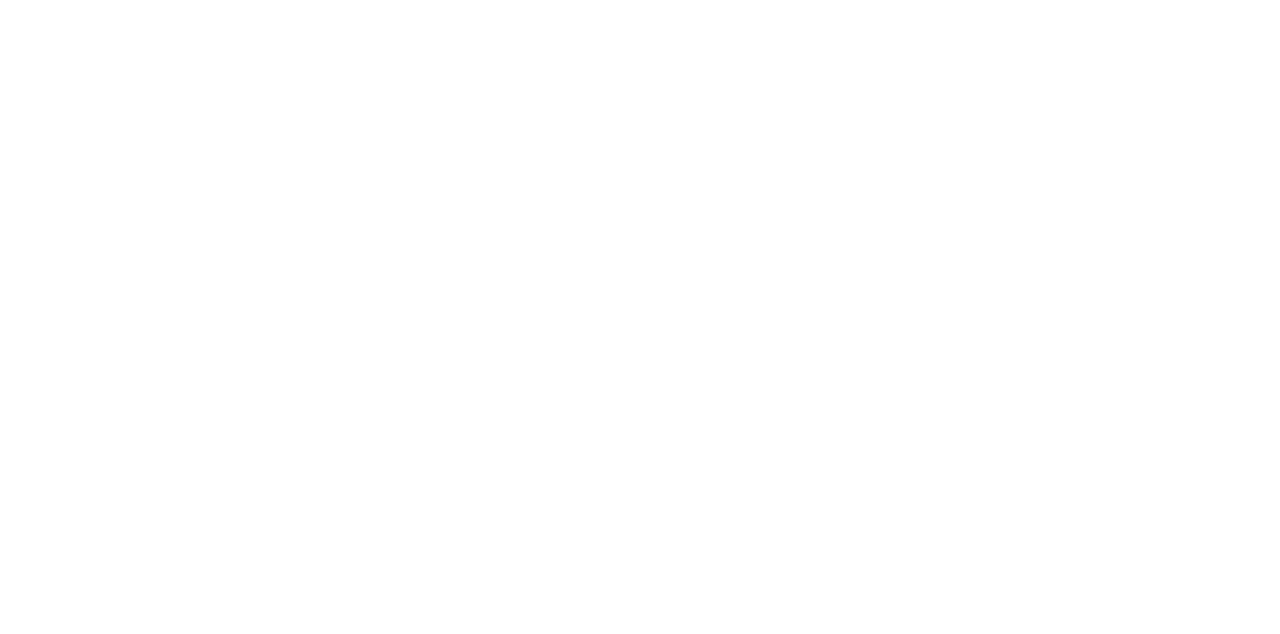
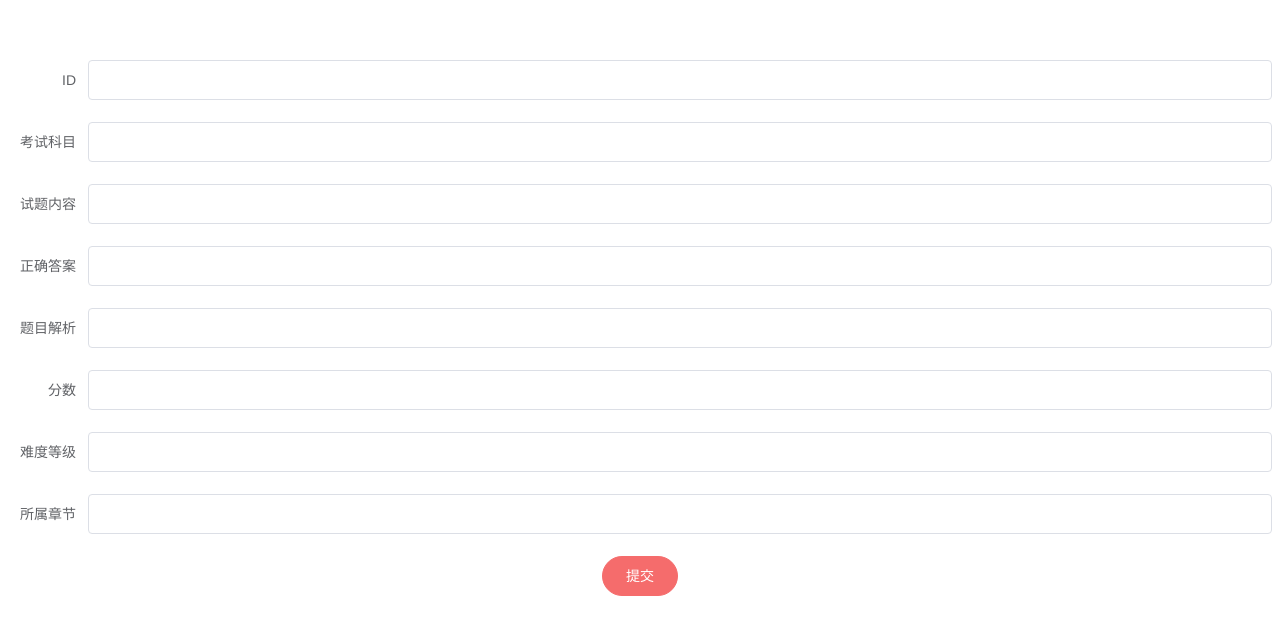
Before and after one commit to examgroup/exam_line, a Vue app: page /#/updateFill/1 in a window 1280 px wide. Shown: the top 634 px of the page. Built offline with nearby package versions, Linux system fonts and the light colour scheme; no server answers.

Commit message:
李轲修改

```diff
--- /dev/null
+++ b/src/components/question/index-fill.vue
@@ -0,0 +1,115 @@
+<template>
+  <div>
+    <el-container style="height: 100%; border: 1px solid #eee">
+      <el-aside width="200px" style="background-color: rgb(238, 241, 246)">
+        <el-menu :default-openeds="['1', '3']">
+          <el-submenu index="1">
+            <template slot="title"><i class="el-icon-message"></i>题库管理</template>
+            <el-menu-item-group>
+              <template slot="title">填空题列表</template>
+            </el-menu-item-group>
+          </el-submenu>
+        </el-menu>
+      </el-aside>
+
+      <el-container>
+        <el-header style="font-size: 20px">
+          <span style="text-align: center; ">填空题</span>
+          <el-button type="text" @click="save" >添加填空题试题</el-button>
+        </el-header>
+
+  <el-table
+    :data="tableData"
+    stripe
+    style="width: 100%">
+    <el-table-column
+      prop="questionId"
+      label="ID"
+      width="180">
+    </el-table-column>
+    <el-table-column
+      prop="subject"
+      label="考试科目"
+      width="180">
+    </el-table-column>
+    <el-table-column
+      prop="question"
+      label="试题内容">
+    </el-table-column>
+    <el-table-column
+      prop="answer"
+      label="正确答案">
+    </el-table-column>
+    <el-table-column
+      prop="analysis"
+      label="题目解析">
+    </el-table-column>
+    <el-table-column
+      prop="score"
+      label="分数">
+    </el-table-column>
+    <el-table-column
+      prop="level"
+      label="难度等级">
+    </el-table-column>
+    <el-table-column
+      prop="section"
+      label="所属章节">
+    </el-table-column>
+
+    <el-table-column
+      fixed="right"
+      label="操作"
+      width="100">
+      <template slot-scope="scope">
+        <el-button @click="handleClick(scope.row.questionId)" type="text" size="small">修改</el-button>
+        <el-button @click="deleteById(scope.row.questionId)" type="text" size="small">删除</el-button>
+      </template>
+    </el-table-column>
+  </el-table>
+      </el-container>
+    </el-container>
+  </div>
+</template>
+
+<script>
+  import axios from 'axios'
+  export default {
+    data() {
+      return {
+        tableData: []
+      }
+    },
+    methods:{
+        save:function () {
+          this.$router.push("/saveFill/")
+        },
+      handleClick:function(questionId){
+        this.$router.push("/updateFill/"+questionId)
+      },
+      deleteById(questionId) { //删除
+        this.$confirm("确定删除这道试题吗？删除后无法恢复",{
+          confirmButtonText: '确定删除',
+          cancelButtonText: '算了,留着吧',
+        }).then(()=>{
+          axios.get("/api/deleteFill/"+questionId).then(res=>{
+            if (res.data=="success"){
+              alert("删除成功")
+              window.location.reload();
+              // this.$router.push("/theme")
+            }
+          })
+        }).catch(()=>{
+        })
+      }
+    },
+    created(){
+      axios.get("/api/Fill").then(res=>{
+        this.tableData=res.data
+      })
+    }
+  };
+</script>
+<style scoped>
+
+</style>
--- /dev/null
+++ b/src/components/question/saveFill.vue
@@ -0,0 +1,72 @@
+<template>
+  <div>
+    <el-form label-position="right" label-width="80px" :model="Fill">
+      <el-form-item label="考试科目">
+        <el-input v-model="Fill.subject" ></el-input>
+      </el-form-item>
+      <el-form-item label="试题内容">
+        <el-input v-model="Fill.question"></el-input>
+      </el-form-item>
+      <el-form-item label="正确答案">
+        <el-input v-model="Fill.answer"></el-input>
+      </el-form-item>
+      <el-form-item label="题目解析">
+        <el-input v-model="Fill.analysis"></el-input>
+      </el-form-item>
+      <el-form-item label="分数" >
+        <el-input  v-model="Fill.score" ></el-input>
+      </el-form-item>
+      <el-form-item label="难度等级">
+        <el-input v-model="Fill.level"></el-input>
+      </el-form-item>
+      <el-form-item label="所属章节">
+        <el-input v-model="Fill.section"></el-input>
+      </el-form-item>
+      <el-form-item>
+        <el-button type="primary"  @click="submitForm('Fill')">提交</el-button>
+        <el-button @click="resetForm('Fill')">重置</el-button>
+      </el-form-item>
+    </el-form>
+  </div>
+</template>
+
+<script>
+  import axios from 'axios';
+  export default {
+    name: "",
+    data(){
+      return{
+        Fill: {
+          subject: '',
+          question: '',
+          answer: '',
+          analysis:'',
+          score:'',
+          level:'',
+          section:''
+        }
+      }
+    },
+    methods: {
+      submitForm(formName){
+        axios.post("/api/saveFill",this.Fill).then(res=>{
+          if (res.data=="success"){
+            alert("成功添加")
+            this.$router.push("/getAllFill")
+          }
+
+          if(res.data=="fail"){
+            alert("添加失败")
+            this.$router.push("/getAllFill")
+          }
+        })
+      }
+
+    }
+
+  }
+</script>
+
+<style scoped>
+
+</style>
--- /dev/null
+++ b/src/components/question/updateFill.vue
@@ -0,0 +1,112 @@
+<template>
+  <div>
+    <el-form label-position="right" :rules="rules" label-width="80px" ref="formLabelAlign" :model="formLabelAlign">
+      <el-form-item label="ID" prop="questionId">
+        <el-input v-model="formLabelAlign.questionId"></el-input>
+      </el-form-item>
+      <el-form-item label="考试科目" prop="subject">
+        <el-input v-model="formLabelAlign.subject"></el-input>
+      </el-form-item>
+      <el-form-item label="试题内容" prop="question">
+        <el-input v-model="formLabelAlign.question"></el-input>
+      </el-form-item>
+      <el-form-item label="正确答案" prop="answer">
+        <el-input v-model="formLabelAlign.answer"></el-input>
+      </el-form-item>
+      <el-form-item label="题目解析" prop="analysis">
+        <el-input v-model="formLabelAlign.analysis"></el-input>
+      </el-form-item>
+      <el-form-item label="分数" prop="score">
+        <el-input v-model="formLabelAlign.score"></el-input>
+      </el-form-item>
+      <el-form-item label="难度等级" prop="level">
+        <el-input v-model="formLabelAlign.level"></el-input>
+      </el-form-item>
+      <el-form-item label="所属章节" prop="section">
+        <el-input v-model="formLabelAlign.section"></el-input>
+      </el-form-item>
+      <el-button type="danger" @click="add('formLabelAlign')" round>提交</el-button>
+    </el-form>
+  </div>
+</template>
+
+<script>
+  import axios from "axios";
+  export default {
+    name: "",
+    data() {
+      return {
+        labelPosition: 'right',
+        formLabelAlign: {
+          questionId: '',
+          subject: '',
+          question: '',
+          answer: '',
+          analysis:'',
+          score:'',
+          level:'',
+          section:''
+        },
+      };
+    },
+    mounted(){
+      var id =  this.$route.params.questionId
+      //通过id 去后台进行查询数据
+
+      axios.get("/api/FillById/"+id).then(res=>{
+        this.formLabelAlign=res.data;
+      })
+
+
+      this.formLabelAlign = {}
+    },
+    methods:{
+      add:function (formName) {
+
+        //验证
+        this.$refs[formName].validate((valid) => {
+          if (valid) {
+            //提交form表单
+            axios.post("/api/updateFill",this.formLabelAlign).then(res=>{
+              if (res.data=="success"){
+                this.$router.push("/getAllFill")
+              }else {
+                alert("修改失败")
+              }
+            })
+          } else {
+            console.log('error submit!!');
+            return false;
+          }
+        });
+        console.log(this.formLabelAlign)
+      }
+    }
+  }
+</script>
+
+<style>
+  .avatar-uploader .el-upload {
+    border: 1px dashed #d9d9d9;
+    border-radius: 6px;
+    cursor: pointer;
+    position: relative;
+    overflow: hidden;
+  }
+  .avatar-uploader .el-upload:hover {
+    border-color: #409EFF;
+  }
+  .avatar-uploader-icon {
+    font-size: 28px;
+    color: #8c939d;
+    width: 178px;
+    height: 178px;
+    line-height: 178px;
+    text-align: center;
+  }
+  .avatar {
+    width: 178px;
+    height: 178px;
+    display: block;
+  }
+</style>
--- a/src/router/index.js
+++ b/src/router/index.js
@@ -8,6 +8,10 @@
 import add from '@/components/admin/addadmin'
 import updateadmin from '@/components/admin/updateadmin'
 import login from '@/components/admin/login'
+import updateFill from  '@/components/question/updateFill'
+import getAllFill from '@/components/question/index-fill'
+import saveFill from  '@/components/question/saveFill'
+
 
 
 Vue.use(Router)
@@ -52,6 +56,21 @@
       path:'/person',
       name:'person',
       component:person
-    }
+    },
+    {
+      path: '/updateFill/:questionId',
+      name: 'updateFill',
+      component: updateFill
+    },
+    {
+      path: '/getAllFill',
+      name: 'getAllFill',
+      component: getAllFill
+    },
+    {
+      path: '/saveFill',
+      name: 'saveFill',
+      component: saveFill
+    },
   ]
 })
```
